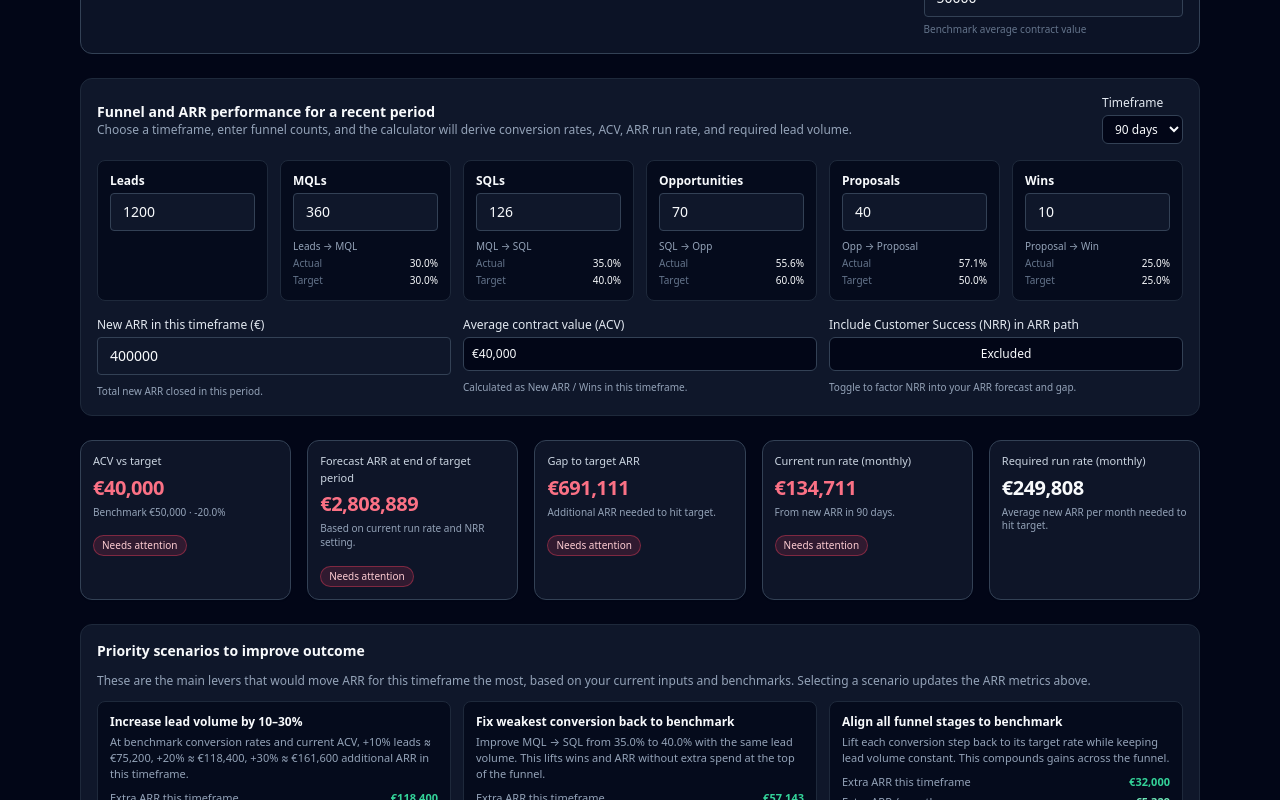
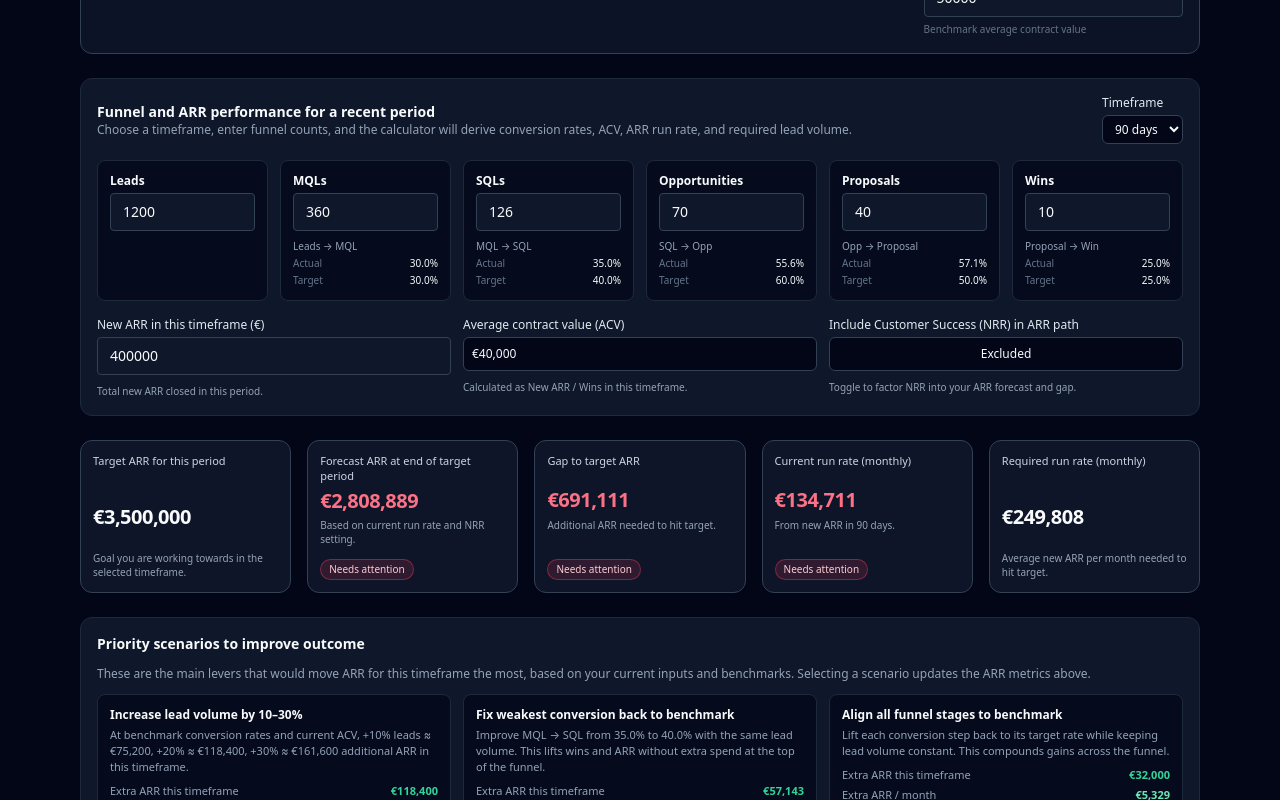
Before and after one commit to powerstephen/saas-throughput-tracker, a Next.js app: page / in a window 1280 px wide. Shown: the part 460-1260 px from the top of the page. Built offline with nearby package versions, Linux system fonts and the light colour scheme.

Commit message:
Update MainDashboard.tsx

```diff
--- a/components/MainDashboard.tsx
+++ b/components/MainDashboard.tsx
@@ -161,14 +161,8 @@ export default function MainDashboard() {
   } = leadReq;
 
   const timeframeLabel = `${timeframeDays} days`;
-  const acvTarget = benchmarks.revenue.avgDealSizeTarget;
-  const acvDiffPct =
-    acvTarget > 0 && avgDealSizeActual > 0
-      ? ((avgDealSizeActual - acvTarget) / acvTarget) * 100
-      : 0;
-
+  const targetArr = benchmarks.revenue.targetArr;
   const baseArr = actuals.revenue.newArrThisPeriod;
-  const targetArr = benchmarks.revenue.targetArr;
 
   const scenarios = computeScenarios({
     benchmarks,
@@ -407,28 +401,10 @@ export default function MainDashboard() {
       {/* Hero metrics */}
       <section className="grid grid-cols-1 sm:grid-cols-2 lg:grid-cols-5 gap-4">
         <StatCard
-          label="ACV vs target"
-          value={
-            avgDealSizeActual > 0
-              ? `€${Math.round(avgDealSizeActual).toLocaleString()}`
-              : "—"
-          }
-          helper={
-            avgDealSizeActual > 0 && acvTarget > 0
-              ? `Benchmark €${Math.round(acvTarget).toLocaleString()} · ${
-                  acvDiffPct >= 0 ? "+" : ""
-                }${acvDiffPct.toFixed(1)}%`
-              : "Enter ARR and wins to see ACV vs target."
-          }
-          tone={
-            avgDealSizeActual > 0 && acvTarget > 0
-              ? acvDiffPct >= 0
-                ? "good"
-                : acvDiffPct > -5
-                ? "neutral"
-                : "bad"
-              : "neutral"
-          }
+          label="Target ARR for this period"
+          value={`€${targetArr.toLocaleString()}`}
+          helper="Goal you are working towards in the selected timeframe."
+          tone="neutral"
         />
         <StatCard
           label="Forecast ARR at end of target period"
@@ -836,25 +812,25 @@ function StatCard({ label, value, helper, tone = "neutral" }: StatCardProps) {
       : "bg-slate-800/60 text-slate-300 border-slate-700/60";
 
   return (
-    <div className="bg-slate-900/95 border border-slate-700 rounded-xl px-3 py-3 flex flex-col gap-1 shadow-sm">
-      {/* Heading */}
-      <div className="text-[11px] text-slate-300">{label}</div>
+    <div className="bg-slate-900/95 border border-slate-700 rounded-xl px-3 py-3 flex flex-col justify-between gap-1 shadow-sm">
+      {/* Heading (max 2 lines) */}
+      <div className="text-[11px] text-slate-300 leading-snug min-h-[28px]">
+        {label}
+      </div>
 
       {/* Number */}
       <div className={`text-xl font-semibold tracking-tight ${valueColor}`}>
         {value}
       </div>
 
-      {/* Explainer */}
-      {helper && (
-        <div className="text-[10px] text-slate-400 leading-snug">
-          {helper}
-        </div>
-      )}
+      {/* Explainer (max ~2 lines) */}
+      <div className="text-[10px] text-slate-400 leading-snug min-h-[28px]">
+        {helper ?? ""}
+      </div>
 
       {/* Status pill at bottom */}
       {statusText && (
-        <div className="mt-2">
+        <div className="mt-1">
           <span
             className={`inline-flex items-center px-2 py-0.5 rounded-full border text-[10px] ${statusClasses}`}
           >
```
